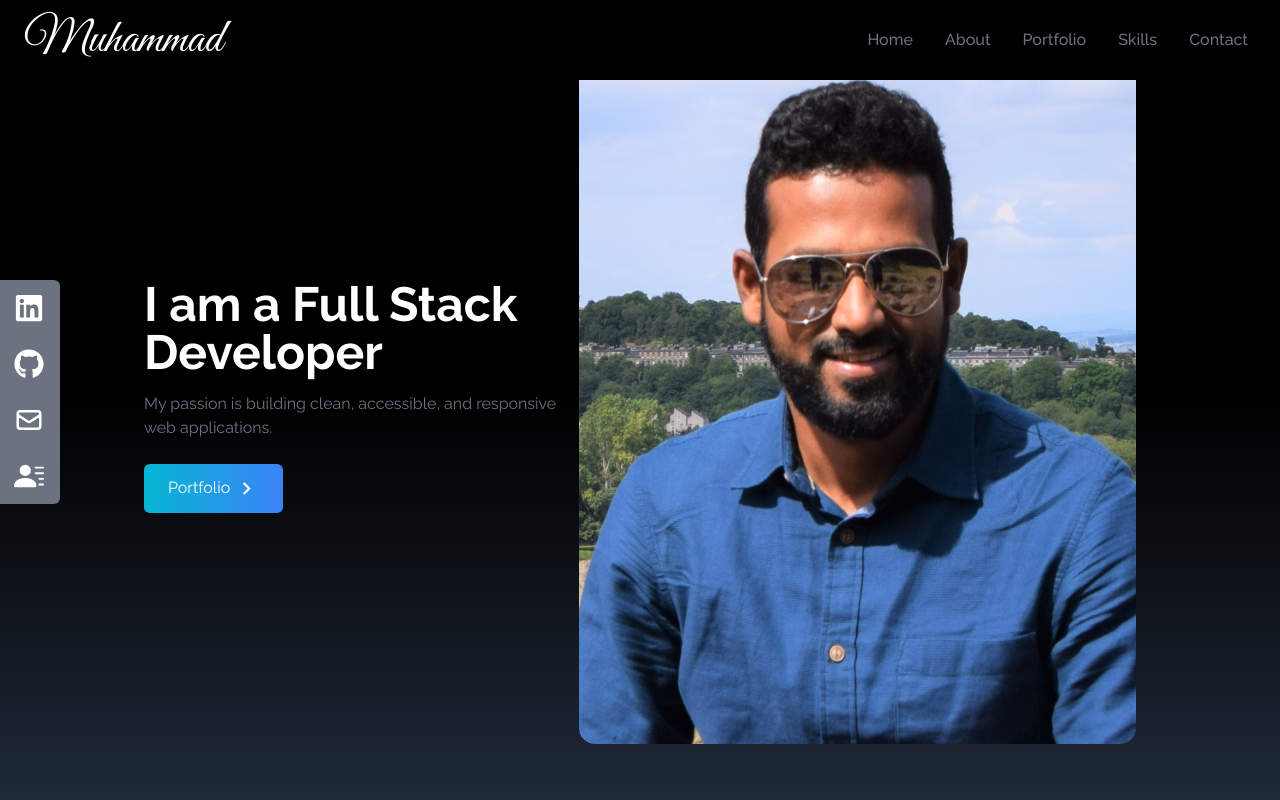
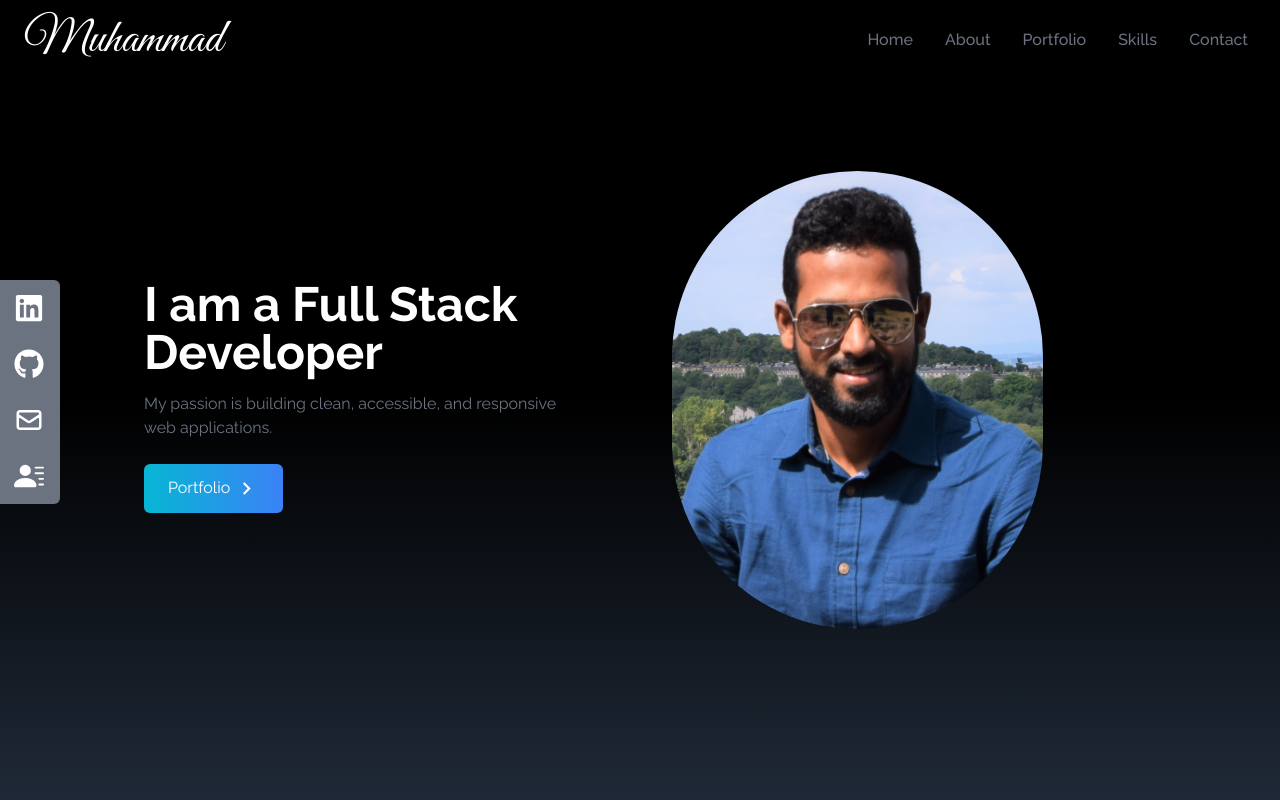
Before and after one commit to MSIlam/my-react-portfolio, a React (Create React App) app: page / in a window 1280 px wide. Shown: the top 800 px of the page. Built offline with nearby package versions, Linux system fonts and the light colour scheme.

Commit message:
Completed

```diff
--- a/src/components/Home.jsx
+++ b/src/components/Home.jsx
@@ -38,7 +38,7 @@ const Home = () => {
           <img
             src={myPhoto}
             alt="my profile"
-            className="rounded-2xl mx-auto w-2/3 md:w-full"
+            className="rounded-full mx-auto w-11/12 md:w-3/4 lg:w-2/3"
           />
         </div>
       </div>
```
